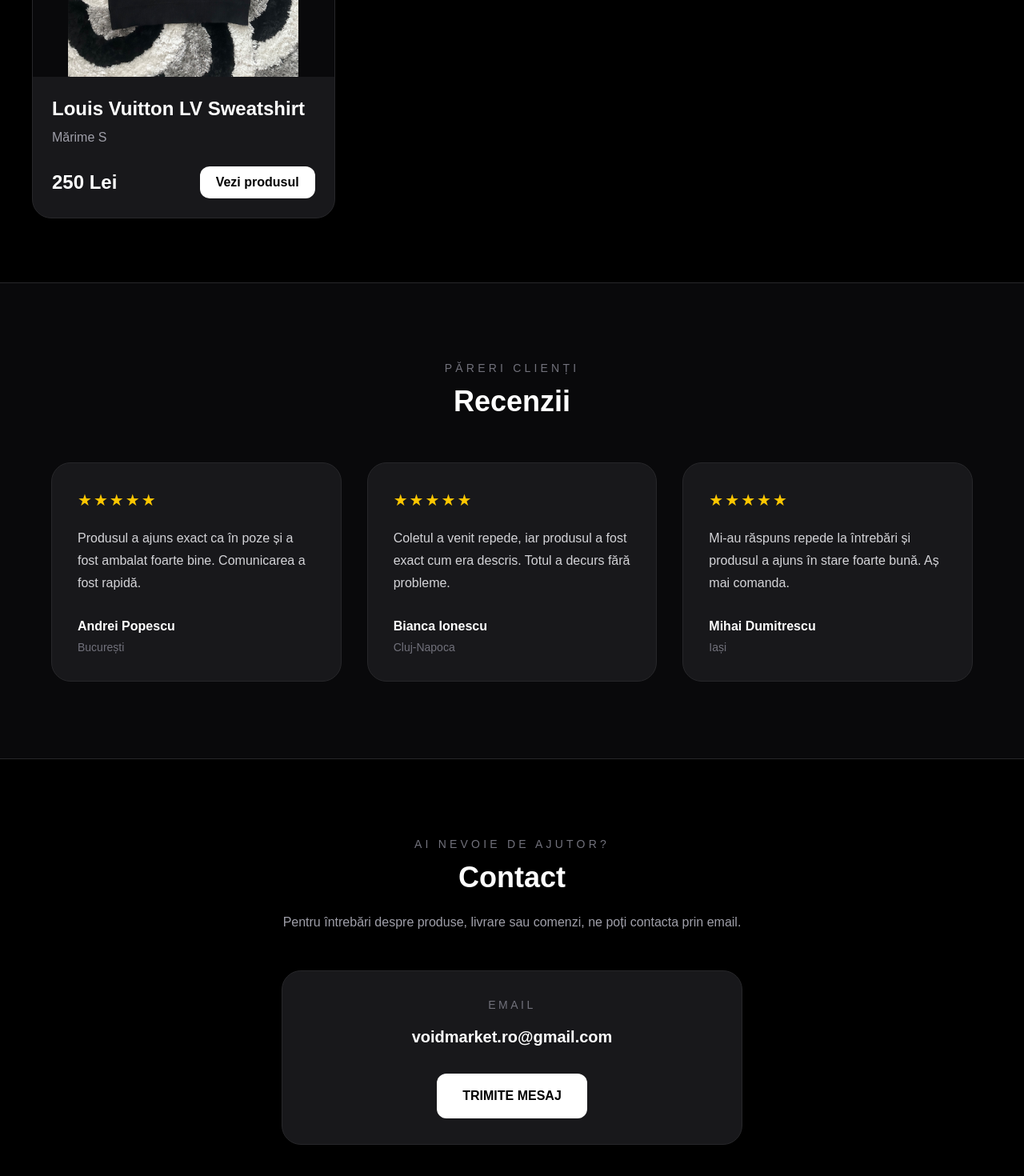
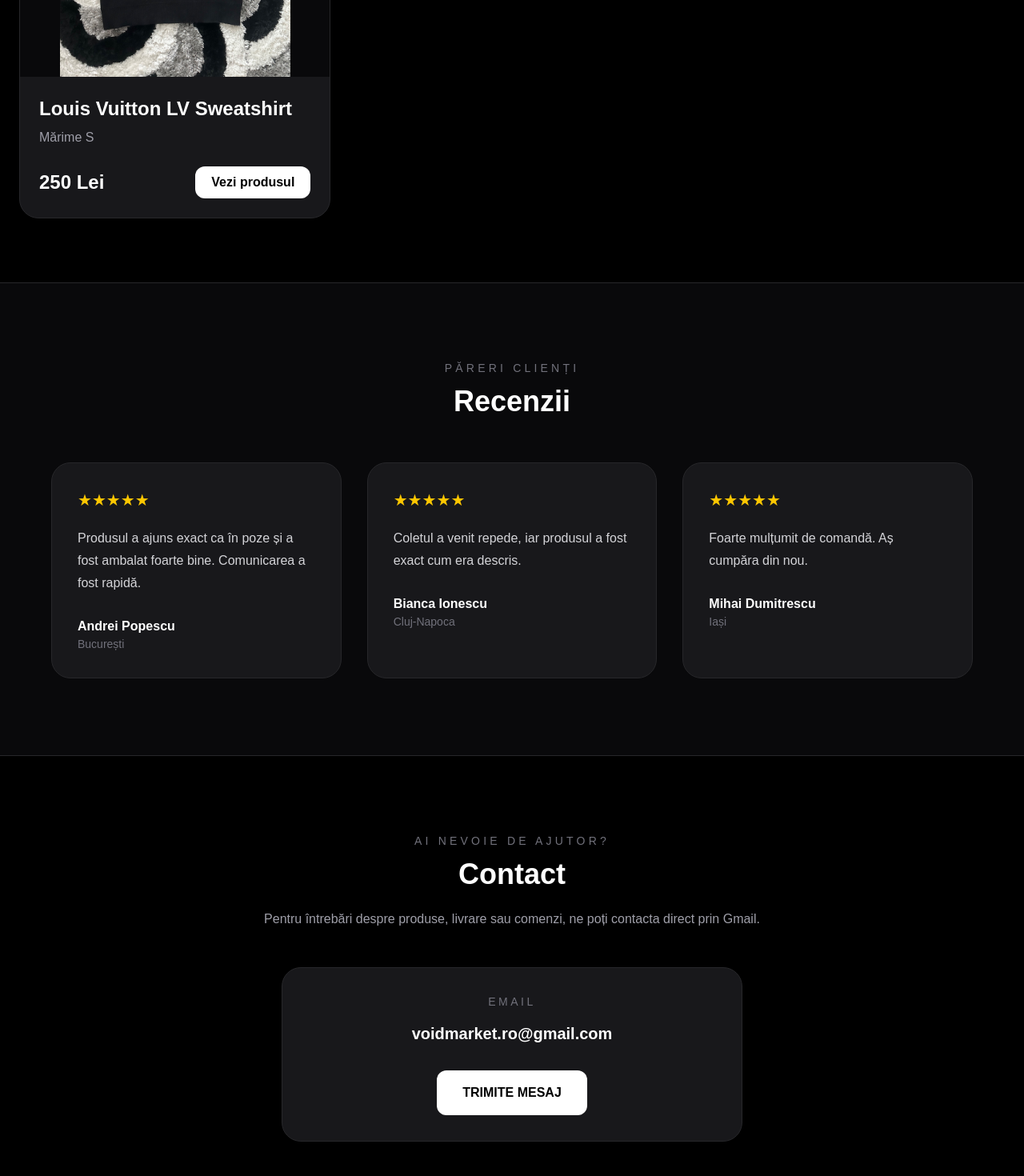
Before and after one commit to tinucaroberto24-hash/Void-market, a Next.js app: page / in a window 1280 px wide. Shown: the part 1216-2686 px from the top of the page at 80% size. Built offline with nearby package versions, Linux system fonts and the light colour scheme.

Commit message:
Update homepage and contact

```diff
--- a/app/page.tsx
+++ b/app/page.tsx
@@ -15,7 +15,7 @@ export default function Home() {
     <main className="min-h-screen bg-black text-white">
       <Navbar />
 
-      {/* ACASĂ */}
+      {/* HERO */}
       <section className="flex min-h-[80vh] flex-col items-center justify-center px-6 text-center">
         <p className="mb-5 text-sm uppercase tracking-[0.5em] text-zinc-500">
           Streetwear Resell
@@ -36,15 +36,17 @@ export default function Home() {
       {/* MAGAZIN */}
       <section
         id="magazin"
-        className="mx-auto max-w-7xl px-6 py-20 md:px-10"
+        className="mx-auto max-w-7xl px-6 py-20"
       >
-        <div className="mb-12 flex items-end justify-between gap-6">
+        <div className="mb-12 flex items-end justify-between">
           <div>
             <p className="text-sm uppercase tracking-[0.3em] text-zinc-500">
               Disponibil acum
             </p>
 
-            <h2 className="mt-3 text-4xl font-bold">Magazin</h2>
+            <h2 className="mt-3 text-4xl font-bold">
+              Magazin
+            </h2>
           </div>
 
           <p className="text-zinc-500">
@@ -57,7 +59,7 @@ export default function Home() {
             <a
               key={product.name}
               href={product.href}
-              className="group overflow-hidden rounded-3xl border border-zinc-800 bg-zinc-900 transition duration-300 hover:-translate-y-2 hover:border-white"
+              className="group overflow-hidden rounded-3xl border border-zinc-800 bg-zinc-900 transition hover:-translate-y-2 hover:border-white"
             >
               <div className="overflow-hidden bg-zinc-950">
                 <img
@@ -76,12 +78,12 @@ export default function Home() {
                   Mărime {product.size}
                 </p>
 
-                <div className="mt-6 flex items-center justify-between gap-4">
+                <div className="mt-6 flex items-center justify-between">
                   <span className="text-2xl font-bold">
                     {product.price}
                   </span>
 
-                  <span className="rounded-xl bg-white px-5 py-2 text-center font-bold text-black">
+                  <span className="rounded-xl bg-white px-5 py-2 font-bold text-black">
                     Vezi produsul
                   </span>
                 </div>
@@ -109,97 +111,86 @@ export default function Home() {
 
           <div className="mt-14 grid gap-8 md:grid-cols-3">
             <article className="rounded-3xl border border-zinc-800 bg-zinc-900 p-8">
-              <p className="text-xl tracking-widest text-yellow-400">
-                ★★★★★
-              </p>
+              <p className="text-yellow-400 text-xl">★★★★★</p>
 
               <p className="mt-5 leading-7 text-zinc-300">
-                Produsul a ajuns exact ca în poze și a fost ambalat foarte
-                bine. Comunicarea a fost rapidă.
+                Produsul a ajuns exact ca în poze și a fost ambalat foarte bine.
+                Comunicarea a fost rapidă.
               </p>
 
               <div className="mt-7">
                 <p className="font-semibold">Andrei Popescu</p>
-                <p className="mt-1 text-sm text-zinc-500">
-                  București
-                </p>
+                <p className="text-sm text-zinc-500">București</p>
               </div>
             </article>
 
             <article className="rounded-3xl border border-zinc-800 bg-zinc-900 p-8">
-              <p className="text-xl tracking-widest text-yellow-400">
-                ★★★★★
-              </p>
+              <p className="text-yellow-400 text-xl">★★★★★</p>
 
               <p className="mt-5 leading-7 text-zinc-300">
-                Coletul a venit repede, iar produsul a fost exact cum era
-                descris. Totul a decurs fără probleme.
+                Coletul a venit repede, iar produsul a fost exact cum era descris.
               </p>
 
               <div className="mt-7">
                 <p className="font-semibold">Bianca Ionescu</p>
-                <p className="mt-1 text-sm text-zinc-500">
-                  Cluj-Napoca
-                </p>
+                <p className="text-sm text-zinc-500">Cluj-Napoca</p>
               </div>
             </article>
 
             <article className="rounded-3xl border border-zinc-800 bg-zinc-900 p-8">
-              <p className="text-xl tracking-widest text-yellow-400">
-                ★★★★★
-              </p>
+              <p className="text-yellow-400 text-xl">★★★★★</p>
 
               <p className="mt-5 leading-7 text-zinc-300">
-                Mi-au răspuns repede la întrebări și produsul a ajuns în stare
-                foarte bună. Aș mai comanda.
+                Foarte mulțumit de comandă. Aș cumpăra din nou.
               </p>
 
               <div className="mt-7">
                 <p className="font-semibold">Mihai Dumitrescu</p>
-                <p className="mt-1 text-sm text-zinc-500">
-                  Iași
-                </p>
+                <p className="text-sm text-zinc-500">Iași</p>
               </div>
             </article>
           </div>
         </div>
       </section>
-
-      {/* CONTACT */}
+            {/* CONTACT */}
       <section
         id="contact"
         className="border-t border-zinc-800 px-6 py-24"
       >
         <div className="mx-auto max-w-4xl text-center">
+
           <p className="text-sm uppercase tracking-[0.3em] text-zinc-500">
             Ai nevoie de ajutor?
           </p>
 
-          <h2 className="mt-3 text-4xl font-bold">Contact</h2>
+          <h2 className="mt-3 text-4xl font-bold">
+            Contact
+          </h2>
 
           <p className="mx-auto mt-6 max-w-2xl text-zinc-400">
-            Pentru întrebări despre produse, livrare sau comenzi, ne poți
-            contacta prin email.
+            Pentru întrebări despre produse, livrare sau comenzi,
+            ne poți contacta direct prin Gmail.
           </p>
 
           <div className="mx-auto mt-12 max-w-xl rounded-3xl border border-zinc-800 bg-zinc-900 p-8">
+
             <p className="text-sm uppercase tracking-[0.25em] text-zinc-500">
               Email
             </p>
 
-            <a
-              href="mailto:voidmarket.ro@gmail.com"
-              className="mt-4 block break-all text-xl font-bold transition hover:text-zinc-300"
-            >
+            <p className="mt-4 text-xl font-bold break-all">
               voidmarket.ro@gmail.com
-            </a>
+            </p>
 
             <a
-              href="mailto:voidmarket.ro@gmail.com?subject=Întrebare VOID MARKET"
+              href="https://mail.google.com/mail/?view=cm&fs=1&to=voidmarket.ro@gmail.com&su=Întrebare%20VOID%20MARKET"
+              target="_blank"
+              rel="noopener noreferrer"
               className="mt-8 inline-block rounded-xl bg-white px-8 py-4 font-bold text-black transition hover:scale-105 hover:bg-zinc-200"
             >
               TRIMITE MESAJ
             </a>
+
           </div>
         </div>
       </section>
@@ -207,6 +198,7 @@ export default function Home() {
       <footer className="border-t border-zinc-800 px-6 py-8 text-center text-zinc-500">
         © 2026 VOID MARKET
       </footer>
+
     </main>
   );
 }
```
